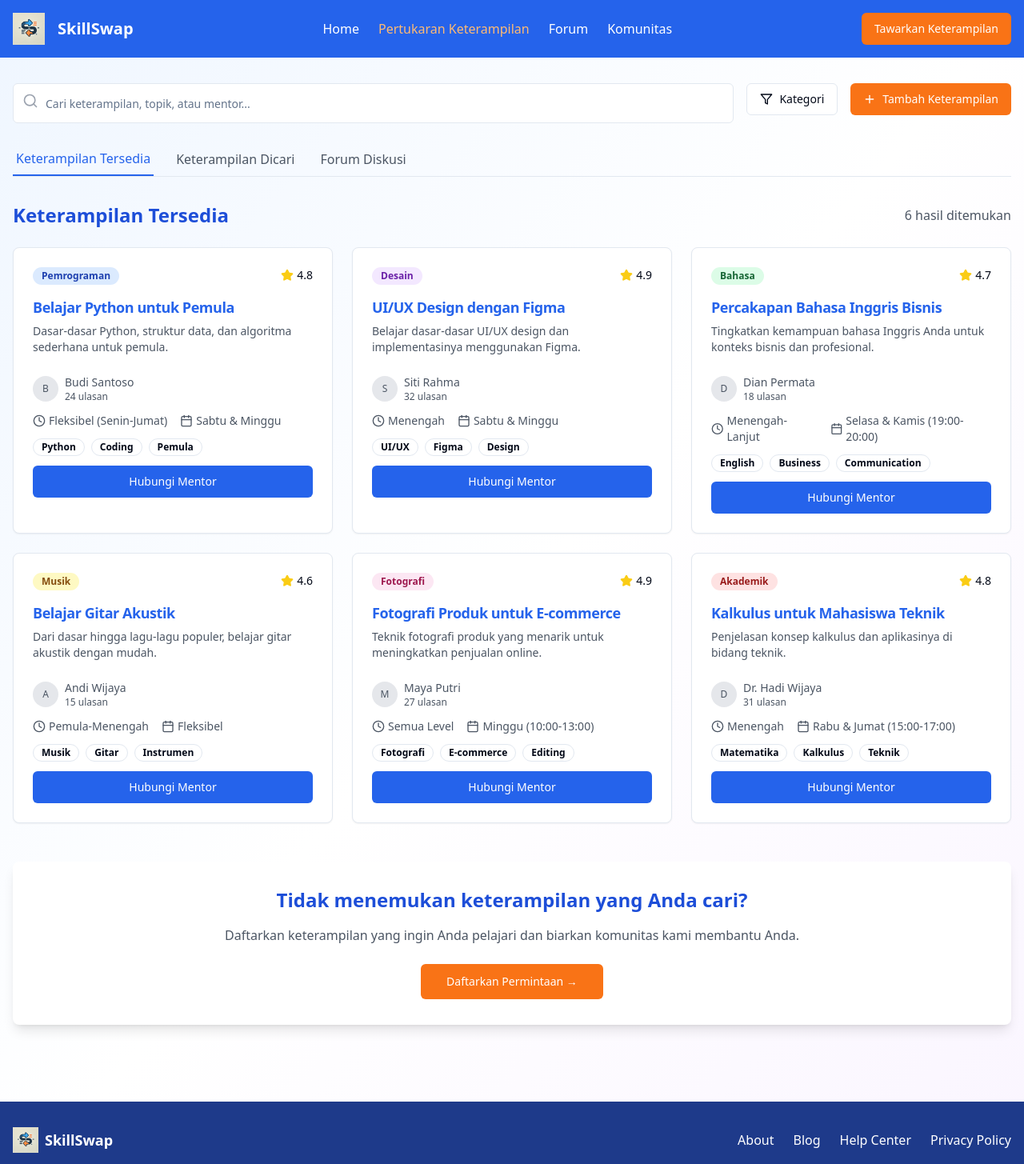
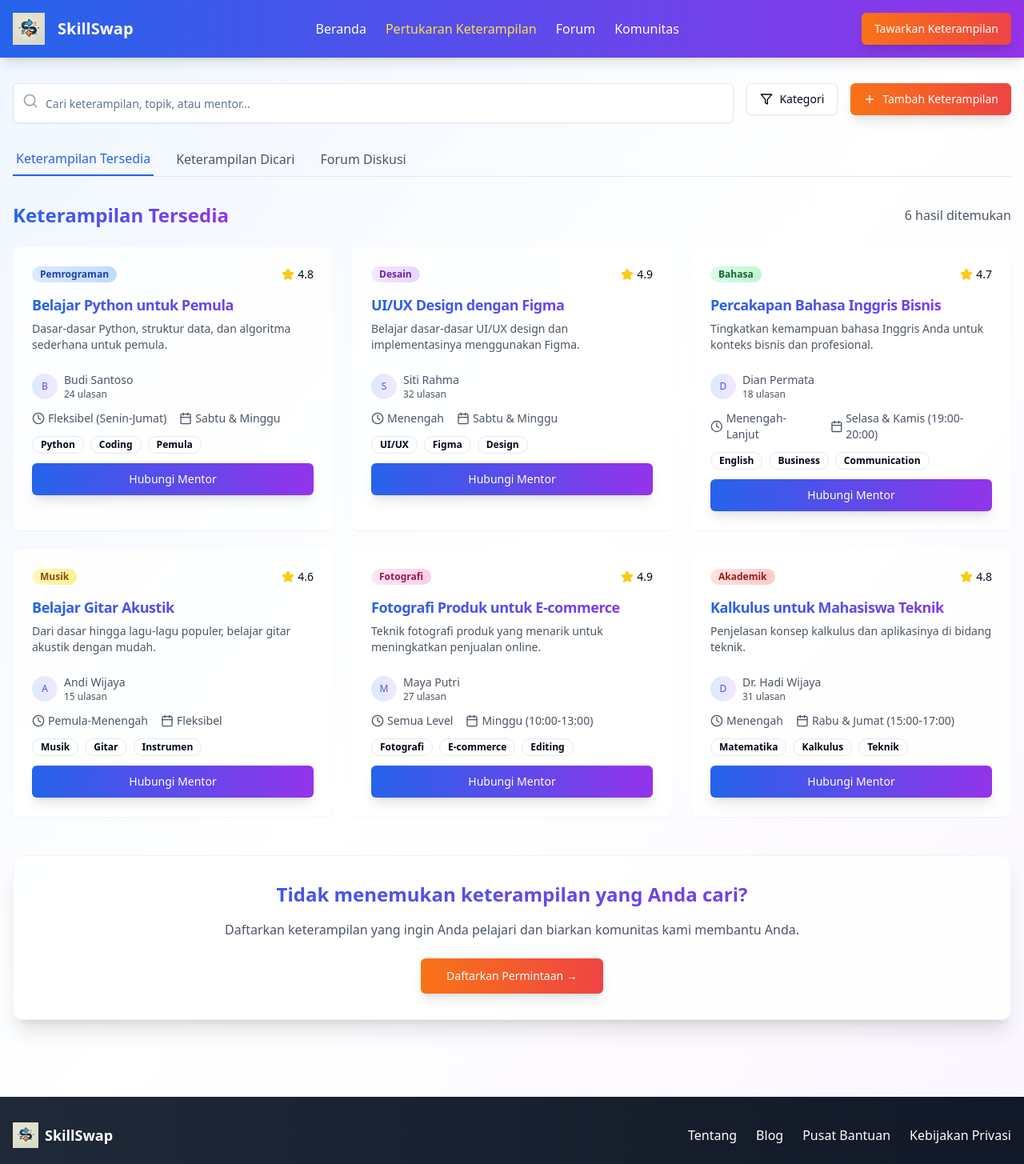
Before and after one commit to bimozachri/skill-swap-project, a React (Vite) app: page /skill-exchange in a window 1280 px wide. Shown: the top 1455 px of the page at 80% size. Built offline with nearby package versions, Linux system fonts and the light colour scheme.

Commit message:
Fix: Apply landing page color scheme
Apply the color scheme from the landing page to the new pages.

```diff
--- a/src/components/SkillCard.tsx
+++ b/src/components/SkillCard.tsx
@@ -38,21 +38,21 @@ const SkillCard: React.FC<SkillCardProps> = ({
 
   const getCategoryColor = (category: string) => {
     const colors: { [key: string]: string } = {
-      'Pemrograman': 'bg-blue-100 text-blue-800',
-      'Desain': 'bg-purple-100 text-purple-800',
-      'Bahasa': 'bg-green-100 text-green-800',
-      'Musik': 'bg-yellow-100 text-yellow-800',
-      'Fotografi': 'bg-pink-100 text-pink-800',
-      'Akademik': 'bg-red-100 text-red-800'
+      'Pemrograman': 'bg-gradient-to-r from-blue-100 to-blue-200 text-blue-800',
+      'Desain': 'bg-gradient-to-r from-purple-100 to-purple-200 text-purple-800',
+      'Bahasa': 'bg-gradient-to-r from-green-100 to-green-200 text-green-800',
+      'Musik': 'bg-gradient-to-r from-yellow-100 to-yellow-200 text-yellow-800',
+      'Fotografi': 'bg-gradient-to-r from-pink-100 to-pink-200 text-pink-800',
+      'Akademik': 'bg-gradient-to-r from-red-100 to-red-200 text-red-800'
     };
-    return colors[category] || 'bg-gray-100 text-gray-800';
+    return colors[category] || 'bg-gradient-to-r from-gray-100 to-gray-200 text-gray-800';
   };
 
   return (
-    <Card className="hover:shadow-lg transition-shadow duration-300">
+    <Card className="hover:shadow-xl transition-all duration-300 border-0 bg-white/80 backdrop-blur-sm hover:scale-105">
       <CardHeader>
         <div className="flex justify-between items-start mb-2">
-          <Badge className={getCategoryColor(category)}>
+          <Badge className={getCategoryColor(category) + ' border-0'}>
             {category}
           </Badge>
           <div className="flex items-center gap-1">
@@ -60,7 +60,7 @@ const SkillCard: React.FC<SkillCardProps> = ({
             <span className="text-sm font-medium">{rating}</span>
           </div>
         </div>
-        <CardTitle className="text-lg font-bold text-blue-600 hover:text-blue-800 cursor-pointer">
+        <CardTitle className="text-lg font-bold bg-gradient-to-r from-blue-600 to-purple-600 bg-clip-text text-transparent hover:from-blue-700 hover:to-purple-700 cursor-pointer">
           {title}
         </CardTitle>
         <p className="text-gray-600 text-sm">{description}</p>
@@ -69,8 +69,8 @@ const SkillCard: React.FC<SkillCardProps> = ({
       <CardContent>
         <div className="space-y-3">
           <div className="flex items-center gap-2 text-sm text-gray-600">
-            <div className="w-8 h-8 bg-gray-200 rounded-full flex items-center justify-center">
-              <span className="text-xs font-medium">{mentor.name.charAt(0)}</span>
+            <div className="w-8 h-8 bg-gradient-to-r from-blue-100 to-purple-100 rounded-full flex items-center justify-center">
+              <span className="text-xs font-medium bg-gradient-to-r from-blue-600 to-purple-600 bg-clip-text text-transparent">{mentor.name.charAt(0)}</span>
             </div>
             <div>
               <p className="font-medium">{mentor.name}</p>
@@ -91,14 +91,14 @@ const SkillCard: React.FC<SkillCardProps> = ({
 
           <div className="flex flex-wrap gap-2">
             {tags.map((tag, index) => (
-              <Badge key={index} variant="outline" className="text-xs">
+              <Badge key={index} variant="outline" className="text-xs border-gray-200">
                 {tag}
               </Badge>
             ))}
           </div>
 
           <Button
-            className="w-full bg-blue-600 hover:bg-blue-700 text-white"
+            className="w-full bg-gradient-to-r from-blue-600 to-purple-600 hover:from-blue-700 hover:to-purple-700 text-white shadow-lg"
             onClick={() => navigate(`/contact-mentor/${id}`)}
           >
             Hubungi Mentor
--- a/src/pages/SkillExchange.tsx
+++ b/src/pages/SkillExchange.tsx
@@ -1,4 +1,3 @@
-
 import React, { useState } from 'react';
 import { Button } from "@/components/ui/button";
 import { Input } from "@/components/ui/input";
@@ -113,7 +112,7 @@ const SkillExchange = () => {
   return (
     <div className="min-h-screen bg-gradient-to-br from-blue-50 via-white to-purple-50">
       {/* Header */}
-      <header className="bg-blue-600 text-white py-4">
+      <header className="bg-gradient-to-r from-blue-600 to-purple-600 text-white py-4 shadow-lg">
         <div className="container mx-auto px-4">
           <div className="flex items-center justify-between">
             <div className="flex items-center space-x-4">
@@ -126,14 +125,14 @@ const SkillExchange = () => {
             </div>
 
             <nav className="hidden md:flex space-x-6">
-              <button onClick={() => navigate('/')} className="hover:text-blue-200 transition-colors">Home</button>
-              <button className="text-orange-300 font-medium">Pertukaran Keterampilan</button>
+              <button onClick={() => navigate('/')} className="hover:text-blue-200 transition-colors">Beranda</button>
+              <button className="text-yellow-300 font-medium">Pertukaran Keterampilan</button>
               <button className="hover:text-blue-200 transition-colors">Forum</button>
               <button className="hover:text-blue-200 transition-colors">Komunitas</button>
             </nav>
 
             <Button
-              className="bg-orange-500 hover:bg-orange-600 text-white"
+              className="bg-gradient-to-r from-orange-500 to-red-500 hover:from-orange-600 hover:to-red-600 text-white shadow-lg"
               onClick={() => navigate('/register-request')}
             >
               Tawarkan Keterampilan
@@ -150,17 +149,17 @@ const SkillExchange = () => {
             <Search className="absolute left-3 top-3 w-5 h-5 text-gray-400" />
             <Input
               placeholder="Cari keterampilan, topik, atau mentor..."
-              className="pl-10 py-6"
+              className="pl-10 py-6 border-gray-200 shadow-sm"
               value={searchQuery}
               onChange={(e) => setSearchQuery(e.target.value)}
             />
           </div>
-          <Button variant="outline" className="flex items-center gap-2">
+          <Button variant="outline" className="flex items-center gap-2 border-gray-200 shadow-sm">
             <Filter className="w-4 h-4" />
             Kategori
           </Button>
           <Button
-            className="bg-orange-500 hover:bg-orange-600 text-white flex items-center gap-2"
+            className="bg-gradient-to-r from-orange-500 to-red-500 hover:from-orange-600 hover:to-red-600 text-white flex items-center gap-2 shadow-lg"
             onClick={() => navigate('/add-skill')}
           >
             <Plus className="w-4 h-4" />
@@ -169,7 +168,7 @@ const SkillExchange = () => {
         </div>
 
         {/* Tabs */}
-        <div className="flex gap-6 mb-8 border-b">
+        <div className="flex gap-6 mb-8 border-b border-gray-200">
           <button
             className={`pb-2 px-1 ${activeTab === 'available' ? 'border-b-2 border-blue-600 text-blue-600 font-medium' : 'text-gray-600'}`}
             onClick={() => setActiveTab('available')}
@@ -192,7 +191,7 @@ const SkillExchange = () => {
 
         {/* Results Header */}
         <div className="flex justify-between items-center mb-6">
-          <h2 className="text-2xl font-bold text-blue-700">Keterampilan Tersedia</h2>
+          <h2 className="text-2xl font-bold bg-gradient-to-r from-blue-600 to-purple-600 bg-clip-text text-transparent">Keterampilan Tersedia</h2>
           <span className="text-gray-600">{filteredSkills.length} hasil ditemukan</span>
         </div>
 
@@ -204,8 +203,8 @@ const SkillExchange = () => {
         </div>
 
         {/* Call to Action */}
-        <div className="bg-white rounded-lg shadow-lg p-8 text-center">
-          <h3 className="text-2xl font-bold text-blue-700 mb-4">
+        <div className="bg-white/80 backdrop-blur-sm rounded-xl shadow-xl p-8 text-center border border-gray-100">
+          <h3 className="text-2xl font-bold bg-gradient-to-r from-blue-600 to-purple-600 bg-clip-text text-transparent mb-4">
             Tidak menemukan keterampilan yang Anda cari?
           </h3>
           <p className="text-gray-600 mb-6">
@@ -213,7 +212,7 @@ const SkillExchange = () => {
           </p>
           <Button
             size="lg"
-            className="bg-orange-500 hover:bg-orange-600 text-white px-8"
+            className="bg-gradient-to-r from-orange-500 to-red-500 hover:from-orange-600 hover:to-red-600 text-white px-8 shadow-lg"
             onClick={() => navigate('/register-request')}
           >
             Daftarkan Permintaan →
@@ -222,7 +221,7 @@ const SkillExchange = () => {
       </div>
 
       {/* Footer */}
-      <footer className="bg-blue-900 text-white py-8 mt-16">
+      <footer className="bg-gradient-to-r from-gray-800 to-gray-900 text-white py-8 mt-16">
         <div className="container mx-auto px-4">
           <div className="flex items-center justify-between">
             <div className="flex items-center space-x-2">
@@ -234,14 +233,14 @@ const SkillExchange = () => {
               <span className="text-lg font-bold">SkillSwap</span>
             </div>
             <div className="flex space-x-6">
-              <a href="#" className="hover:text-blue-200 transition-colors">About</a>
+              <a href="#" className="hover:text-blue-200 transition-colors">Tentang</a>
               <a href="#" className="hover:text-blue-200 transition-colors">Blog</a>
-              <a href="#" className="hover:text-blue-200 transition-colors">Help Center</a>
-              <a href="#" className="hover:text-blue-200 transition-colors">Privacy Policy</a>
+              <a href="#" className="hover:text-blue-200 transition-colors">Pusat Bantuan</a>
+              <a href="#" className="hover:text-blue-200 transition-colors">Kebijakan Privasi</a>
             </div>
           </div>
-          <div className="mt-4 text-center text-blue-200">
-            <p>© 2025 SkillSwap. All rights reserved.</p>
+          <div className="mt-4 text-center text-gray-300">
+            <p>© 2025 SkillSwap. Hak cipta dilindungi.</p>
           </div>
         </div>
       </footer>
```
Also changed, not shown: src/pages/AddSkill.tsx (+14 -12 lines), src/pages/ContactMentor.tsx (+20 -20 lines), src/pages/RegisterRequest.tsx (+18 -16 lines).
